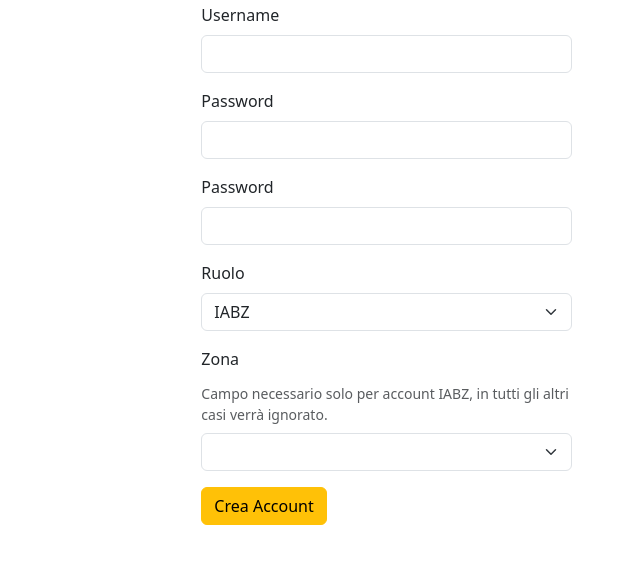
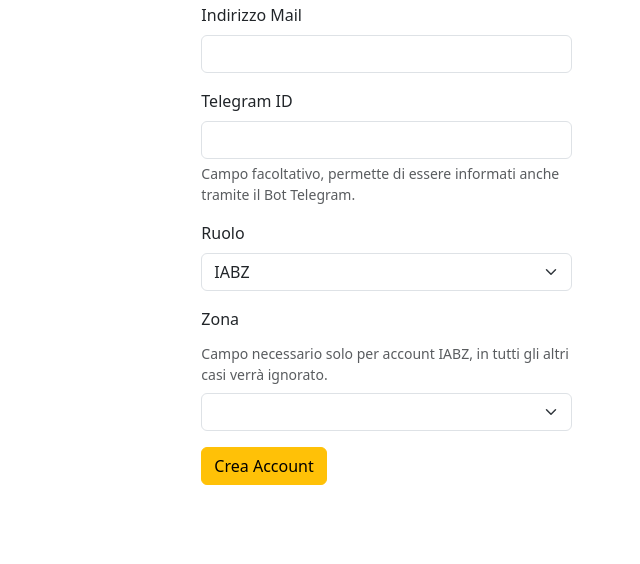
Before and after one commit to egit-guidoncini-verdi/guidonciniverdi-gestionale, a Python web app: template templates/admin.html in a window 1280 px wide. Shown: the part 203-767 px from the top of the page, without its empty margins (640-1280 px from the left). Run offline with Jinja, Linux system fonts and the light colour scheme; the template is opened without the code that fills it, so the values that code supplies are empty.

Commit message:
integrazione con telegram

```diff
--- a/templates/admin.html
+++ b/templates/admin.html
@@ -56,16 +56,13 @@
       <input type="text" class="form-control" id="username" name="username">
     </div>
     <div class="mb-3">
-      <label for="mail" class="form-label">Username</label>
+      <label for="mail" class="form-label">Indirizzo Mail</label>
       <input type="mail" class="form-control" id="mail" name="mail">
     </div>
     <div class="mb-3">
-      <label for="passwd" class="form-label">Password</label>
-      <input type="password" class="form-control" id="passwd" name="passwd" required>
-    </div>
-    <div class="mb-3">
-      <label for="conferma_passwd" class="form-label">Password</label>
-      <input type="password" class="form-control" id="conferma_passwd" name="conferma_passwd" required>
+      <label for="passwd" class="form-label">Telegram ID</label>
+      <input type="text" class="form-control" id="telegram_id" name="telegram_id" aria-describedby="telegram_descr">
+      <div id="telegram_descr" class="form-text mb-2">Campo facoltativo, permette di essere informati anche tramite il Bot Telegram.</div>
     </div>
     <div class="mb-3">
       <label for="livello" class="form-label">Ruolo</label>
--- a/templates/welcome.html
+++ b/templates/welcome.html
@@ -31,6 +31,10 @@
         <div class="form-floating">
             <input type="text" class="form-control" id="mail" name="mail" placeholder="Mail">
             <label for="floatingInput">Mail</label>
+        </div>
+        <div class="form-floating">
+            <input type="text" class="form-control" id="telegram_id" name="telegram_id" placeholder="Telegram ID">
+            <label for="floatingInput">Telegram ID</label>
         </div>
         <div class="form-floating">
             <input type="password" class="form-control" id="passwd" name="passwd" placeholder="Password">
```
Also changed, not shown: app.py (+32 -13 lines).
